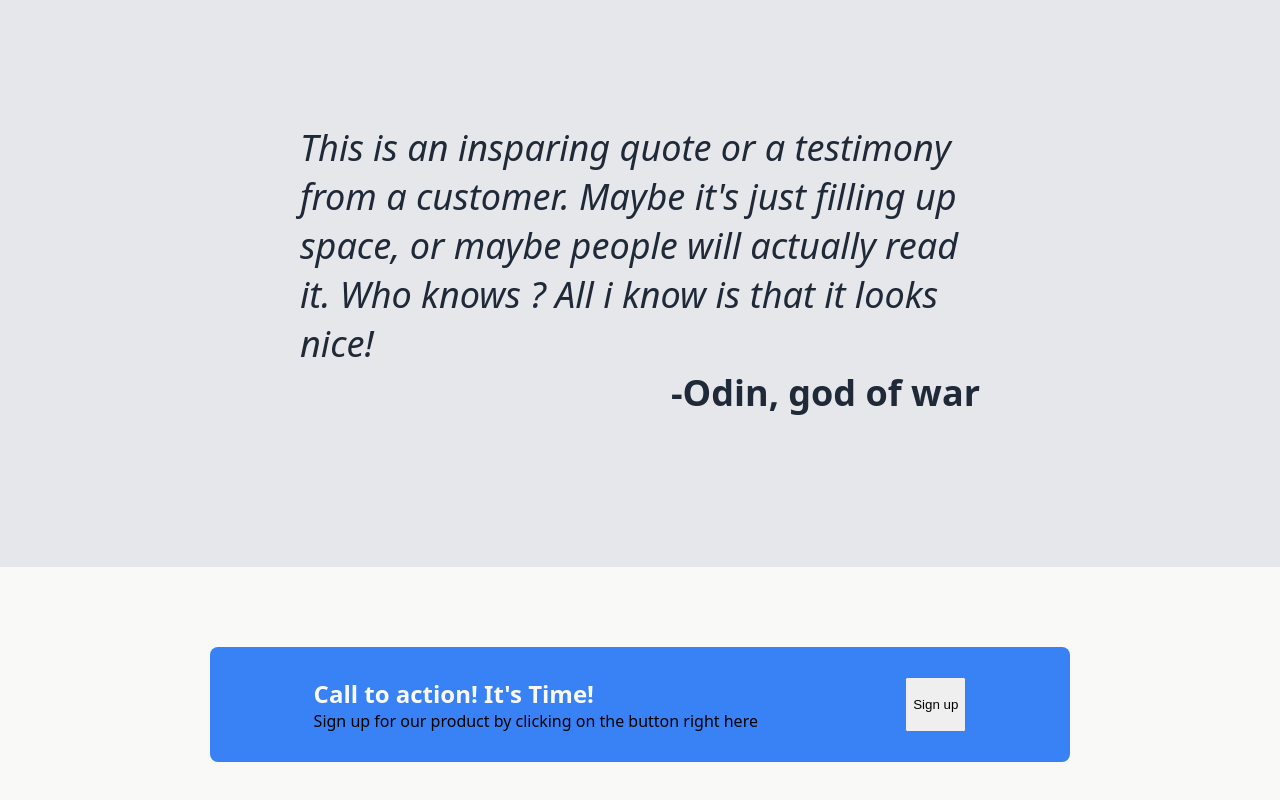
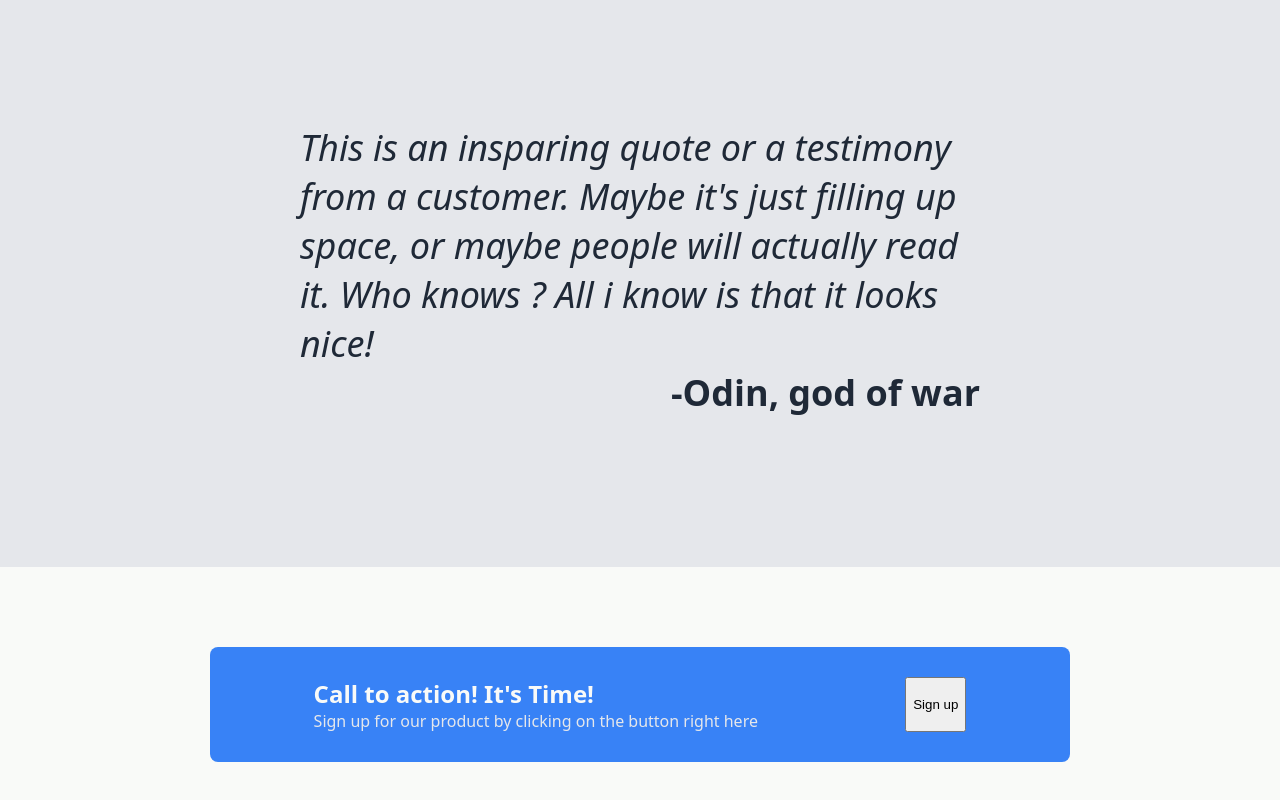
Before and after one commit to doorkiPr/Landing-page, a plain HTML site: page index.html in a window 1280 px wide. Shown: the part 1075-1875 px from the top of the page. Drawn offline with Linux system fonts and the light colour scheme.

Commit message:
ADD:add color

```diff
--- a/style.css
+++ b/style.css
@@ -160,3 +160,7 @@ ul{
     font-weight: bold;
     color: #f9faf8;
 }
+
+.callDescription{
+    color: #e5e7eb;
+}
```
